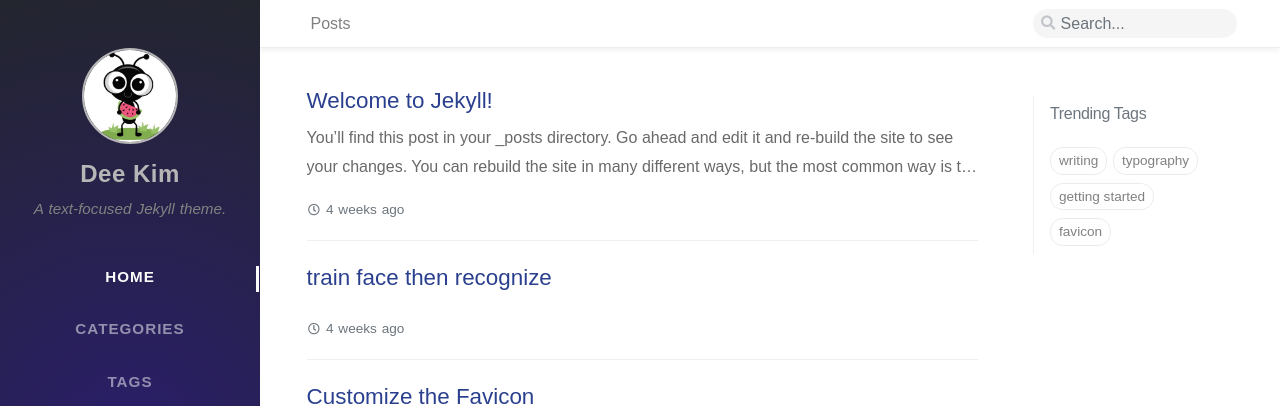
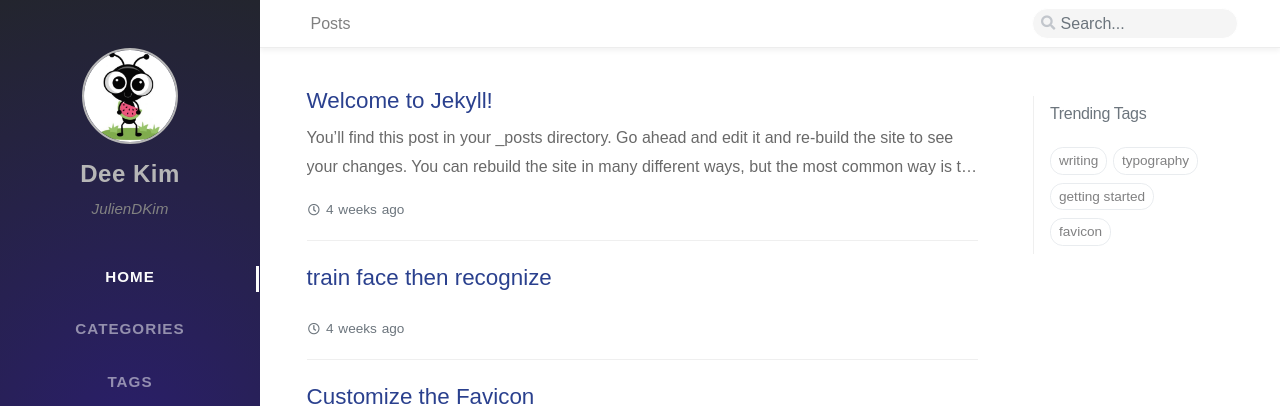
Before and after one commit to juliendkim/juliendkim.github.io, a Jekyll site: the page built from index.html, in a window 1280 px wide. Shown: the top 406 px of the page. Built offline with Jekyll 4.4.1, drawn with Linux system fonts in a browser that asks for light colours; nearby versions of some CDN libraries; some web fonts are replaced; the list of posts is cut into pages by our own code; comment, search, counter and statistics services are not loaded.

```diff
--- a/_config.yml
+++ b/_config.yml
@@ -10,7 +10,7 @@
 
 title: Dee Kim                          # the main title
 
-tagline: A text-focused Jekyll theme.  # it will display as the sub-title
+tagline: JulienDKim  # it will display as the sub-title
 
 description: >-                        # used by seo meta and the atom feed
   A minimal, portfolio, sidebar, bootstrap Jekyll theme with responsive web design and focuses on text presentation.
```
